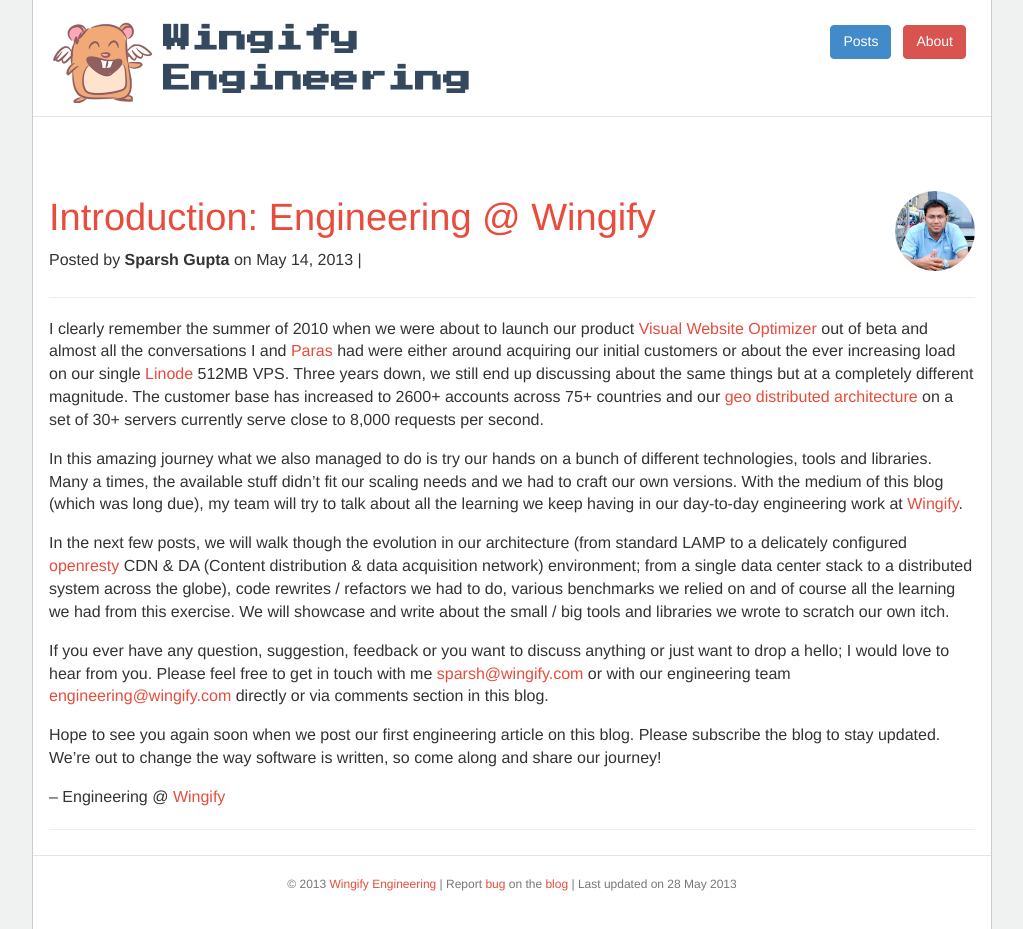
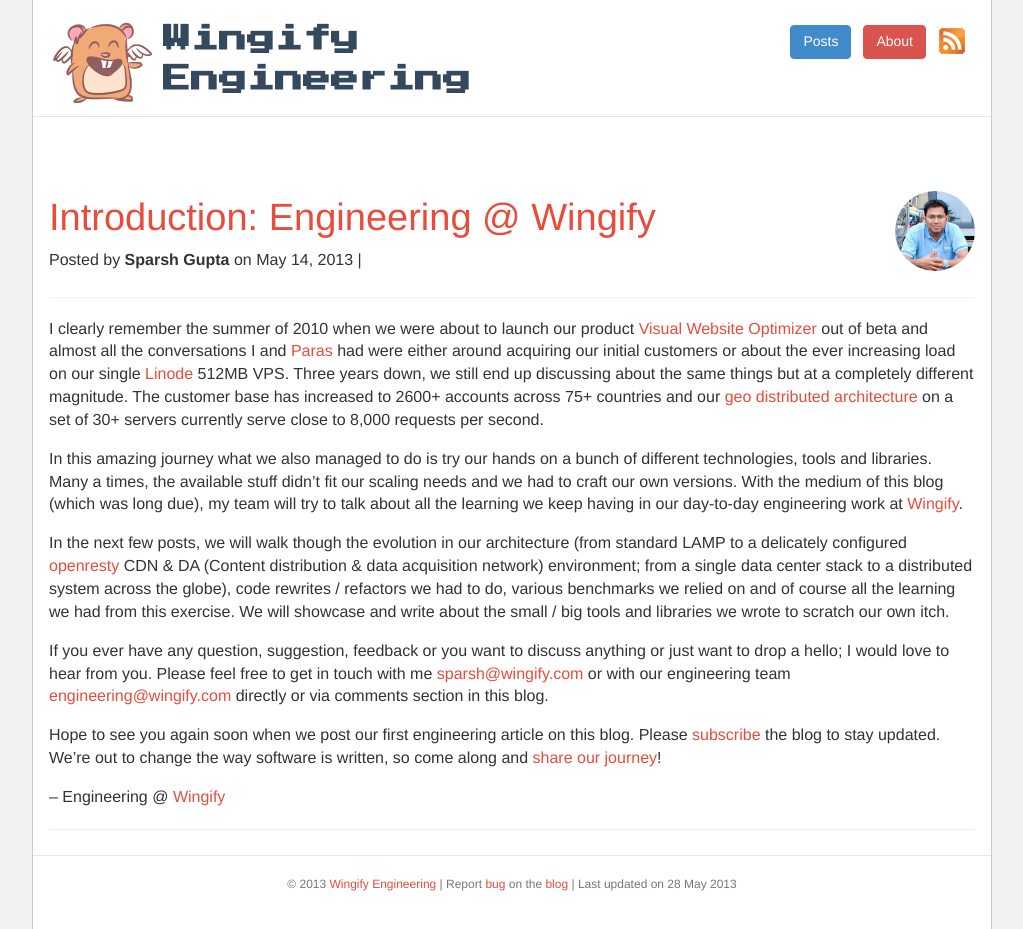
Before and after one commit to wingify/wingify.github.io, a Jekyll site: the page built from _posts/2013-05-22-introduction.markdown, in a window 1280 px wide. Shown: the whole page, without its empty margins (128-1151 px from the left). Built offline with Jekyll 4.4.1, drawn with Linux system fonts in a browser that asks for light colours; comment, search, counter and statistics services are not loaded; some of the changed lines change nothing that is shown.

Commit message:
blog: Fix subscribe, feed link
Signed-off-by: Rohit Yadav <rohit.yadav@wingify.com>

```diff
--- a/_layouts/default.html
+++ b/_layouts/default.html
@@ -29,6 +29,7 @@
     <ul class="nav nav-pills pull-right">
       <li><a style="padding: 5px;" href="/posts"><button type="button" class="btn btn-primary">Posts</button></a></li>
       <li><a style="padding: 5px;" href="/about"><button type="button" class="btn btn-danger">About</button></a></li>
+      <li><a style="padding: 5px;" href="/atom.xml"><img style="padding-top:2px;" src="/images/feed.png"></a></li>
     </ul>
     <p>
       <a href="/">
--- a/_posts/2013-05-22-introduction.markdown
+++ b/_posts/2013-05-22-introduction.markdown
@@ -42,7 +42,7 @@
 engineering@wingify.com) directly or via comments section in this blog.
 
 Hope to see you again soon when we post our first engineering article on this blog.
-Please subscribe the blog to stay updated. We're out to change the way software is written,
-so come along and share our journey!
+Please [subscribe](/atom.xml) the blog to stay updated. We're out to change the way software is written,
+so come along and [share our journey](http://visualwebsiteoptimizer.com/careers.php)!
 
 -- Engineering @ [Wingify](http://wingify.com)
```
Also changed, not shown: images/feed.png (added).
